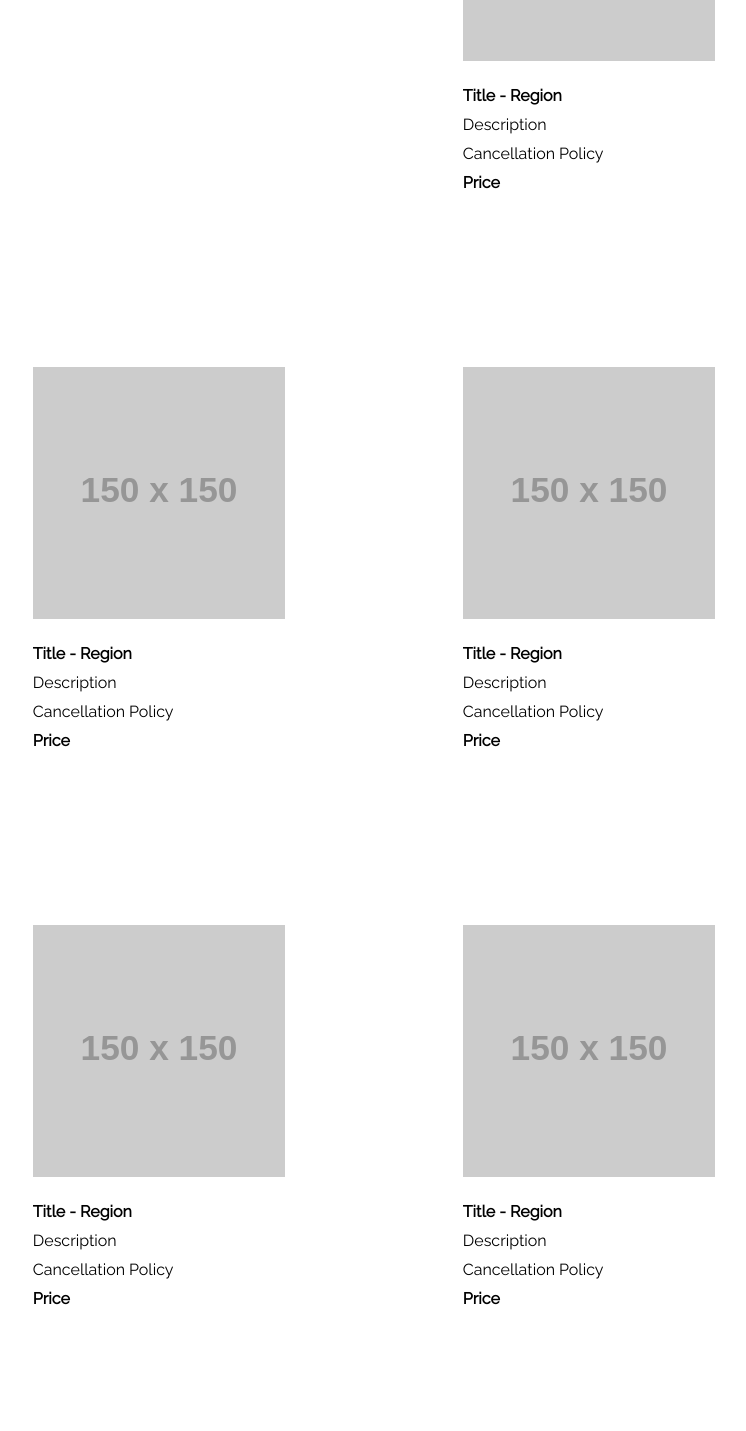
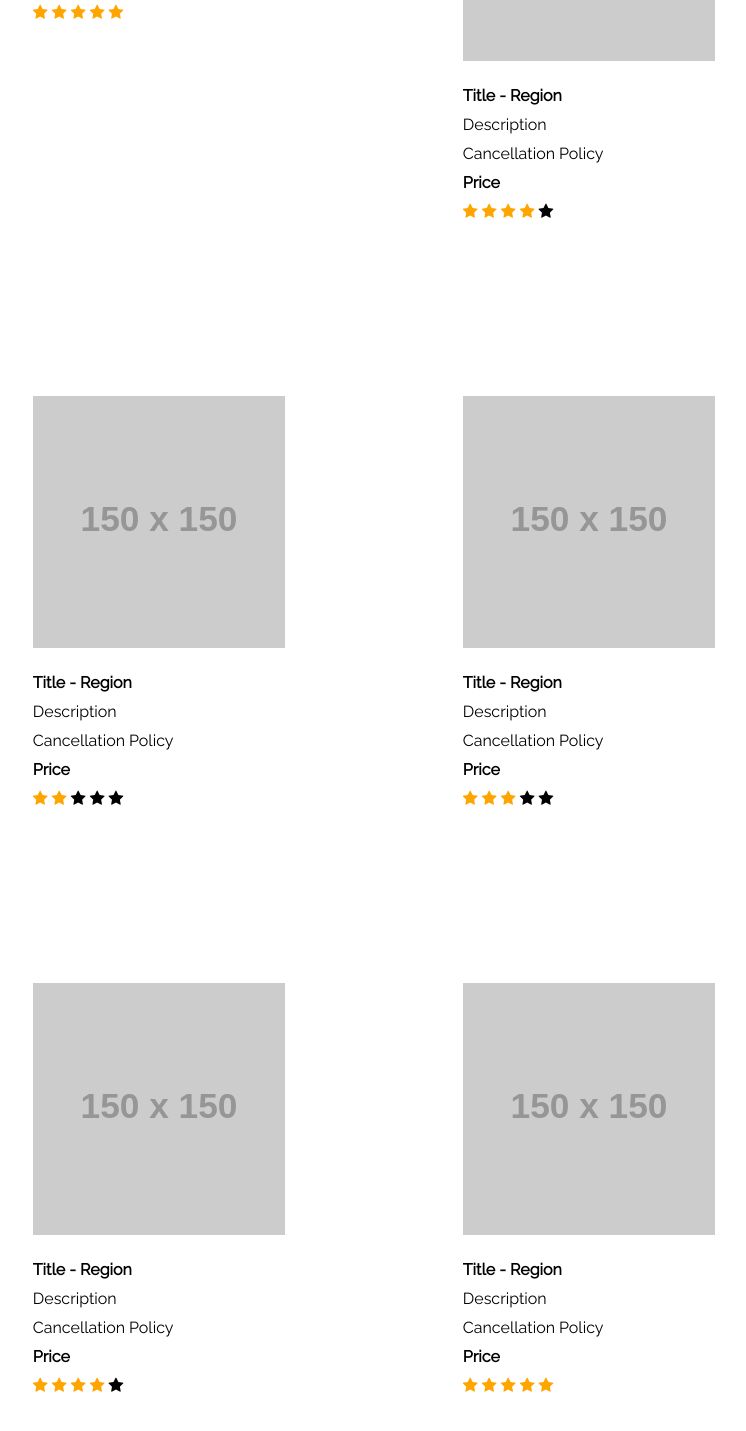
Before and after one commit to GeorgeTsiros/bg-frontend-assignment, a plain HTML site: page src/units.html in a window 1280 px wide. Shown: the part 621-2052 px from the top of the page, without its empty margins (160-906 px from the left). Before the commit the page ends 2014 px from the top, so only its background shows below. Drawn offline with Linux system fonts and the light colour scheme; placeholder pictures from the web are drawn by us.

Commit message:
add star rating

```diff
--- a/src/units.css
+++ b/src/units.css
@@ -58,7 +58,9 @@ div.gallery img {
     margin:10px;
     margin-left: 15px;
 }
-
+.checked {
+  color: orange;
+}
 div.container{
 width: 85%;
 height: 610px;
--- a/src/units.html
+++ b/src/units.html
@@ -5,6 +5,8 @@
 <link rel="stylesheet" href="units.css"/>
 <!-- Include JS File Here -->
 <script src="login.js"></script>
+<link rel="stylesheet" href="https://cdnjs.cloudflare.com/ajax/libs/font-awesome/4.7.0/css/font-awesome.min.css">
+
 </head>
 <body>
 <div class="container">
@@ -22,7 +24,13 @@
     <span class="caption">Description</span>
     <span class="caption">Cancellation Policy </span>
     <span class="caption"><strong>Price</strong></span>
-
+    <span class="caption">
+      <span class="fa fa-star checked"></span>
+      <span class="fa fa-star checked"></span>
+      <span class="fa fa-star checked"></span>
+      <span class="fa fa-star checked"></span>
+      <span class="fa fa-star checked"></span>
+    </span>
 </div>
 
 <div class="gallery">
@@ -32,16 +40,14 @@
     <span class="caption"><strong>Title - Region</strong></span>
     <span class="caption">Description</span>
     <span class="caption">Cancellation Policy </span>
-    <span class="caption"><strong>Price</strong></span></div>
-
-<div class="gallery">
-  <a target="_blank" href="img_lights.jpg">
-    <img src="https://via.placeholder.com/150" alt="Northern Lights" width="600" height="400">
-  </a>
-    <span class="caption"><strong>Title - Region</strong></span>
-    <span class="caption">Description</span>
-    <span class="caption">Cancellation Policy </span>
-    <span class="caption"><strong>Price</strong></span></div>
+    <span class="caption"><strong>Price</strong></span>    <span class="caption">
+      <span class="fa fa-star checked"></span>
+      <span class="fa fa-star checked"></span>
+      <span class="fa fa-star checked"></span>
+      <span class="fa fa-star checked"></span>
+      <span class="fa fa-star "></span>
+    </span>
+  </div>
 
 <div class="gallery">
   <a target="_blank" href="img_lights.jpg">
@@ -51,7 +57,14 @@
     <span class="caption">Description</span>
     <span class="caption">Cancellation Policy </span>
     <span class="caption"><strong>Price</strong></span>
-</div>
+    <span class="caption">
+      <span class="fa fa-star checked"></span>
+      <span class="fa fa-star checked"></span>
+      <span class="fa fa-star "></span>
+      <span class="fa fa-star "></span>
+      <span class="fa fa-star "></span>
+    </span>
+  </div>
 
 <div class="gallery">
   <a target="_blank" href="img_lights.jpg">
@@ -61,6 +74,30 @@
     <span class="caption">Description</span>
     <span class="caption">Cancellation Policy </span>
     <span class="caption"><strong>Price</strong></span>
+    <span class="caption">
+      <span class="fa fa-star checked"></span>
+      <span class="fa fa-star checked"></span>
+      <span class="fa fa-star checked"></span>
+      <span class="fa fa-star "></span>
+      <span class="fa fa-star "></span>
+    </span>
+  </div>
+
+<div class="gallery">
+  <a target="_blank" href="img_lights.jpg">
+    <img src="https://via.placeholder.com/150" alt="Northern Lights" width="600" height="400">
+  </a>
+    <span class="caption"><strong>Title - Region</strong></span>
+    <span class="caption">Description</span>
+    <span class="caption">Cancellation Policy </span>
+    <span class="caption"><strong>Price</strong></span>
+    <span class="caption">
+      <span class="fa fa-star checked"></span>
+      <span class="fa fa-star checked"></span>
+      <span class="fa fa-star checked"></span>
+      <span class="fa fa-star checked"></span>
+      <span class="fa fa-star "></span>
+    </span>
 </div>
 
 <div class="gallery">
@@ -71,7 +108,14 @@
     <span class="caption">Description</span>
     <span class="caption">Cancellation Policy </span>
     <span class="caption"><strong>Price</strong></span>
-</div>
+    <span class="caption">
+      <span class="fa fa-star checked"></span>
+      <span class="fa fa-star checked"></span>
+      <span class="fa fa-star checked"></span>
+      <span class="fa fa-star checked"></span>
+      <span class="fa fa-star checked"></span>
+    </span>
+  </div>
 
 </div>
 </div>
```
